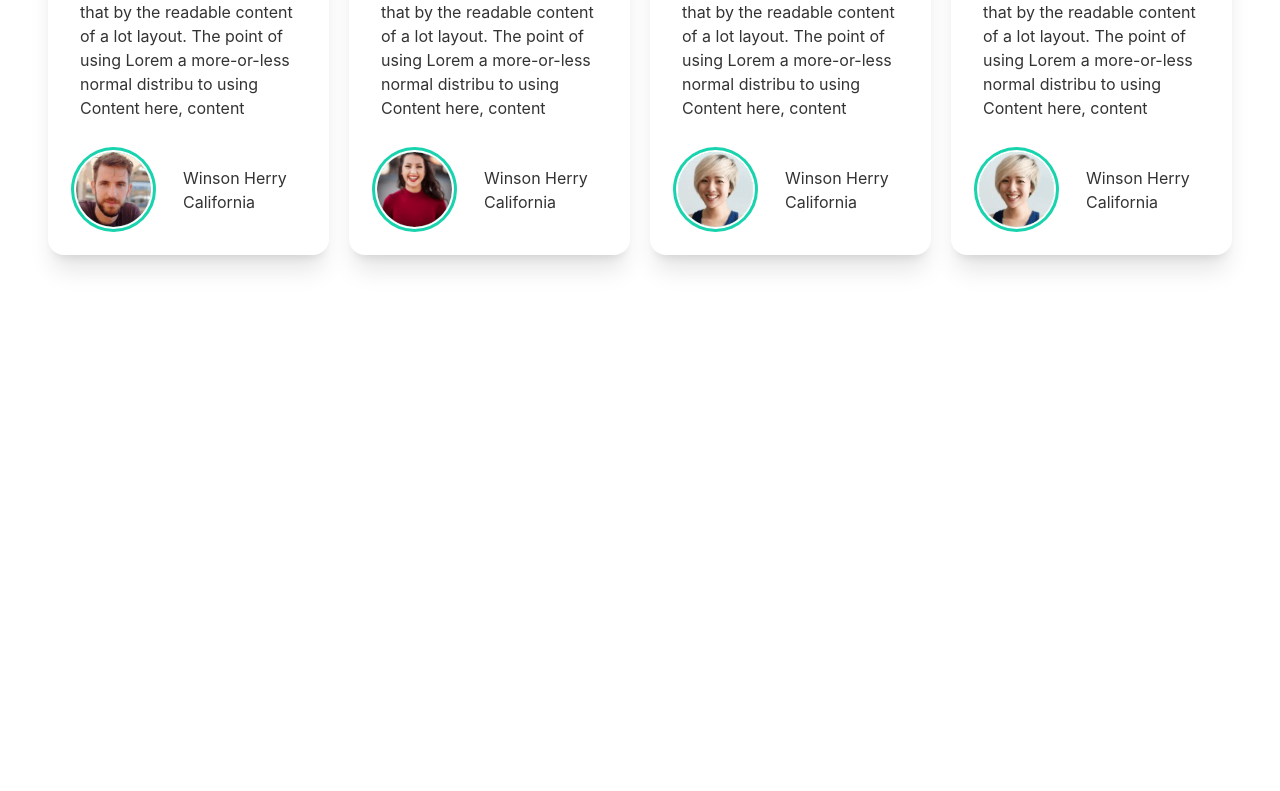
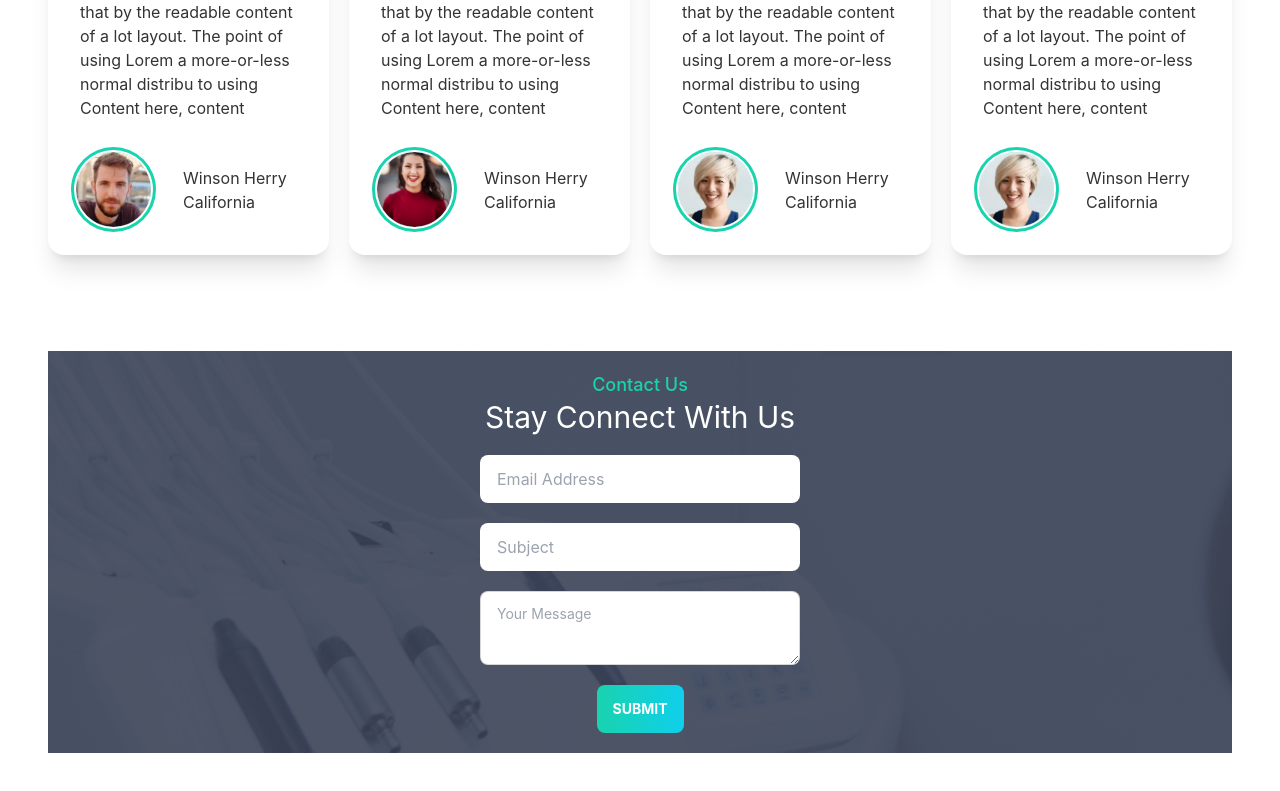
Before and after one commit to ronymia/doctor-portal-frontent, a React (Create React App) app: page / in a window 1280 px wide. Shown: the part 2867-3658 px from the top of the page. Before the commit the page ends 3218 px from the top, so only its background shows below. Built offline with nearby package versions, Linux system fonts and the light colour scheme.

Commit message:
CONTACT complete

```diff
--- a/package.json
+++ b/package.json
@@ -9,6 +9,7 @@
     "daisyui": "^2.15.1",
     "react": "^18.1.0",
     "react-dom": "^18.1.0",
+    "react-hook-form": "^7.31.3",
     "react-router-dom": "6",
     "react-scripts": "5.0.1",
     "web-vitals": "^2.1.4"
--- /dev/null
+++ b/src/Pages/Home/ContactUs.js
@@ -0,0 +1,46 @@
+import React from 'react';
+import { useForm } from 'react-hook-form';
+import appointment from '../../assets/images/appointment.png';
+
+const ContactUs = () => {
+    const { register, handleSubmit } = useForm();
+
+    const onSubmit = data => {
+        console.log(data);
+    }
+
+    return (
+        <div
+            style={{
+                background: `url(${appointment})`
+            }}
+            className='mb-24 flex flex-col justify-center items-center'>
+            <div className="flex flex-col w-1/2 justify-center items-center p-5">
+                <div className="text-center">
+                    <h4 className='text-secondary font-medium text-lg'>Contact Us</h4>
+                    <h2 className='text-3xl text-white'>Stay Connect With Us</h2>
+                </div>
+                <form
+                    onSubmit={handleSubmit(onSubmit)}
+                    className='flex gap-y-5 flex-col justify-center items-center w-full pt-5'>
+                    <input type="text"
+                        {...register("email", { required: true })}
+                        className="input w-full max-w-xs"
+                        placeholder="Email Address" />
+                    <input type="text"
+                        {...register("subject", { required: true })}
+                        className="input w-full max-w-xs"
+                        placeholder="Subject" />
+                    <textarea
+                        {...register("message", { required: true })}
+                        className="textarea textarea-bordered w-full max-w-xs h-4/5"
+                        placeholder="Your Message"></textarea>
+                    <input type="submit"
+                        className="btn btn-primary font-bold text-white bg-gradient-to-r from-secondary to-primary border-0" />
+                </form>
+            </div>
+        </div>
+    );
+};
+
+export default ContactUs;
--- a/src/Pages/Home/Home.js
+++ b/src/Pages/Home/Home.js
@@ -1,5 +1,6 @@
 import React from 'react';
 import Banner from './Banner';
+import ContactUs from './ContactUs';
 import Info from './Info';
 import MakeAppointment from './MakeAppointment';
 import Services from './Services';
@@ -13,6 +14,7 @@ const Home = () => {
             <Services />
             <MakeAppointment />
             <Testimonial />
+            <ContactUs />
         </div>
     );
 };
--- a/src/Pages/Home/Testimonial/PatientsFeedback.js
+++ b/src/Pages/Home/Testimonial/PatientsFeedback.js
@@ -4,13 +4,13 @@ const PatientsFeedback = ({ feedback }) => {
     const { name, img, description, country } = feedback;
 
     return (
-        <div class="card lg:max-w-lg bg-base-100 shadow-xl">
-            <div class="card-body">
+        <div className="card lg:max-w-lg bg-base-100 shadow-xl">
+            <div className="card-body">
                 <p>{description}</p>
             </div>
             <div className="flex gap-x-8 items-center pl-7 pb-7 ">
-                <div class="avatar">
-                    <div class="w-[75px] h-[75px] rounded-full ring ring-secondary ring-offset-base-100 ring-offset-2">
+                <div className="avatar">
+                    <div className="w-[75px] h-[75px] rounded-full ring ring-secondary ring-offset-base-100 ring-offset-2">
                         <img src={img} />
                     </div>
                 </div>
```
Also changed, not shown: 1 other file (tests, documents, lock files or other folders).
